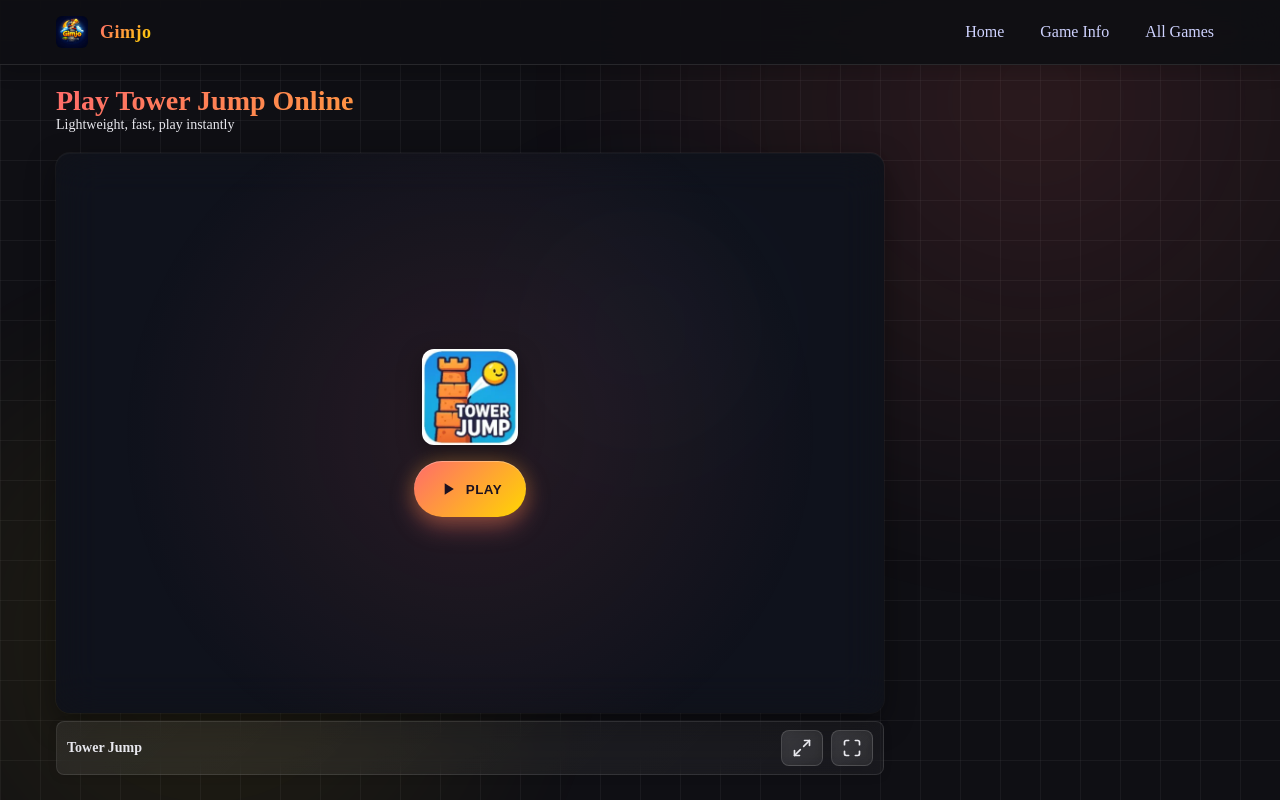
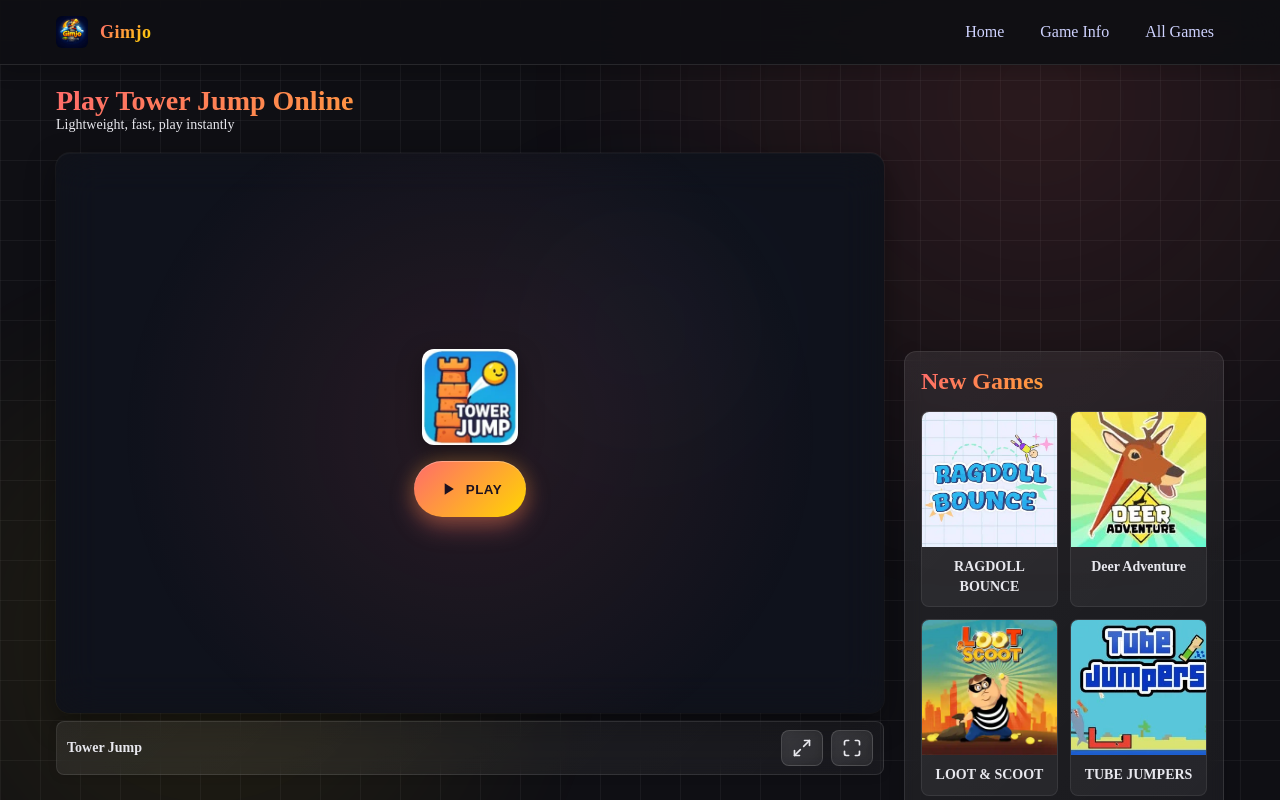
Before and after one commit to wanghuan072/gimjo, a Vue app in the folder Tower-Jump/: page / in a window 1280 px wide. Shown: the top 800 px of the page. Built offline with nearby package versions, Linux system fonts and the light colour scheme.

Commit message:
广告-11

```diff
--- a/Tower-Jump/src/views/HomeView.vue
+++ b/Tower-Jump/src/views/HomeView.vue
@@ -162,14 +162,16 @@
             </section>
           </div>
 
-           <!-- /23346398271/ban1 — 300×250，More Games 上方 -->
+          <aside class="comments-sidebar">
+
+              <!-- /23346398271/ban1 — 300×250，More Games 上方 -->
         <div
           ref="gptBan1MoreGamesAboveRoot"
           id="div-gpt-ad-1774519660057-0"
           style="min-width: 300px; min-height: 250px"
         ></div>
 
-          <aside class="comments-sidebar">
+
             <!-- New Games 板块 -->
             <section v-if="newGames.length > 0" class="new-games-section">
               <h3 class="panel-title">New Games</h3>
```
